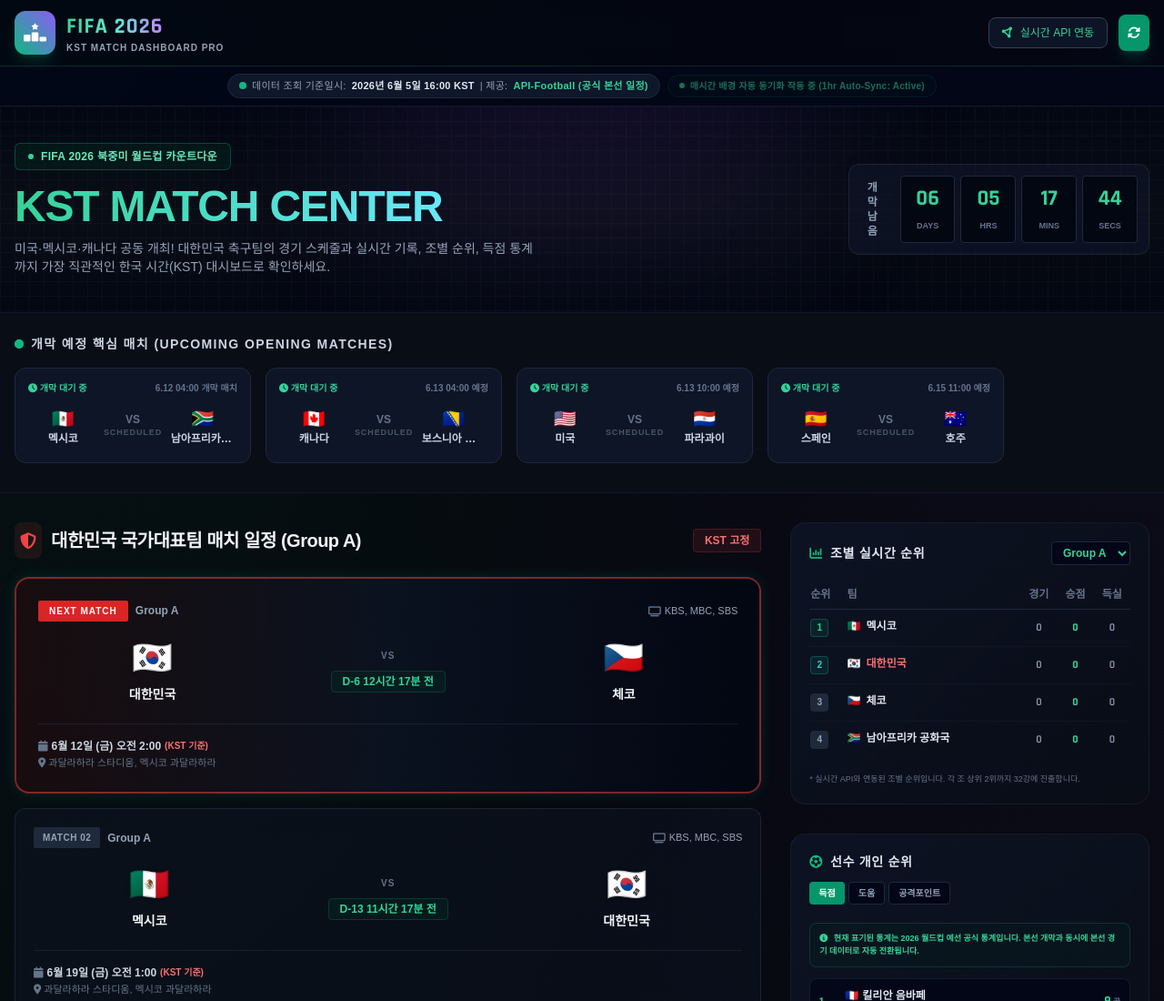
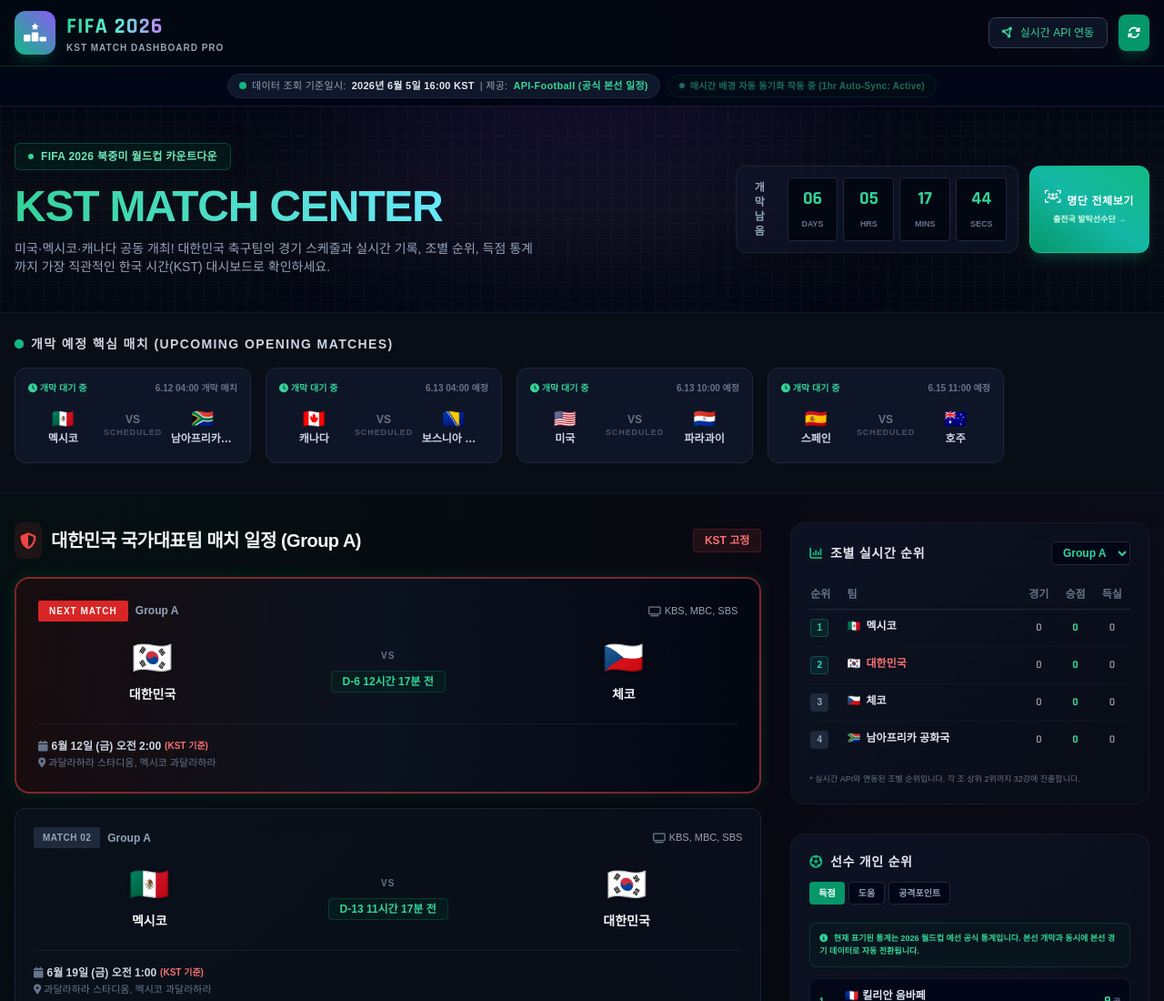
Before and after one commit to sjw2026/2026worldcup, a plain HTML site: page index.html in a window 1280 px wide. Shown: the top 1100 px of the page at 91% size. Drawn offline with nearby package versions, Linux system fonts and the light colour scheme; a web font is replaced by a local one.

Commit message:
Update index.html
v3

```diff
--- a/index.html
+++ b/index.html
@@ -136,27 +136,39 @@
         </p>
       </div>
 
+      <!-- Countdown Widget & Squad Link Container -->
+      <div class="flex flex-col sm:flex-row items-stretch gap-3 w-full md:w-auto">
         <!-- Opening Countdown Widget -->
-      <div class="flex items-center gap-2 bg-slate-900/60 border border-slate-800/80 p-3 rounded-xl shadow-2xl w-full md:w-auto max-w-sm">
+        <div class="flex items-center gap-2 bg-slate-900/60 border border-slate-800/80 p-3 rounded-xl shadow-2xl w-full sm:w-auto max-w-sm">
           <div class="text-xs font-bold text-slate-400 uppercase tracking-wider px-2 block sm:hidden md:block">개막<br>남음</div>
           <div class="grid grid-cols-4 gap-1.5 w-full">
-          <div class="bg-cyber-black border border-slate-800 p-2 rounded text-center min-w-[60px]">
-            <span id="cd-day" class="block text-xl md:text-2xl font-sports font-bold text-emerald-400">00</span>
+            <div class="bg-cyber-black border border-slate-800 p-2 rounded text-center min-w-[55px]">
+              <span id="cd-day" class="block text-lg md:text-xl font-sports font-bold text-emerald-400">00</span>
               <span class="text-[9px] text-slate-500 uppercase font-semibold">Days</span>
             </div>
-          <div class="bg-cyber-black border border-slate-800 p-2 rounded text-center min-w-[60px]">
-            <span id="cd-hour" class="block text-xl md:text-2xl font-sports font-bold text-emerald-400">00</span>
+            <div class="bg-cyber-black border border-slate-800 p-2 rounded text-center min-w-[55px]">
+              <span id="cd-hour" class="block text-lg md:text-xl font-sports font-bold text-emerald-400">00</span>
               <span class="text-[9px] text-slate-500 uppercase font-semibold">Hrs</span>
             </div>
-          <div class="bg-cyber-black border border-slate-800 p-2 rounded text-center min-w-[60px]">
-            <span id="cd-min" class="block text-xl md:text-2xl font-sports font-bold text-emerald-400">00</span>
+            <div class="bg-cyber-black border border-slate-800 p-2 rounded text-center min-w-[55px]">
+              <span id="cd-min" class="block text-lg md:text-xl font-sports font-bold text-emerald-400">00</span>
               <span class="text-[9px] text-slate-500 uppercase font-semibold">Mins</span>
             </div>
-          <div class="bg-cyber-black border border-slate-800 p-2 rounded text-center min-w-[60px]">
-            <span id="cd-sec" class="block text-xl md:text-2xl font-sports font-bold text-emerald-400">00</span>
+            <div class="bg-cyber-black border border-slate-800 p-2 rounded text-center min-w-[55px]">
+              <span id="cd-sec" class="block text-lg md:text-xl font-sports font-bold text-emerald-400">00</span>
               <span class="text-[9px] text-slate-500 uppercase font-semibold">Secs</span>
             </div>
           </div>
+        </div>
+
+        <!-- NEW: Squad List Page Link Button -->
+        <a href="player.html" class="flex flex-col justify-center items-center gap-1 bg-gradient-to-tr from-emerald-600 via-teal-500 to-emerald-500 hover:from-emerald-500 hover:to-teal-400 text-white font-extrabold px-4 py-3 rounded-xl shadow-lg shadow-emerald-500/20 border border-emerald-400/30 transition-all duration-300 hover:scale-[1.02] text-center min-w-[120px]">
+          <span class="text-xs tracking-wider font-extrabold uppercase flex items-center gap-1.5">
+            <i class="fa-solid fa-users-viewfinder text-sm animate-bounce"></i>
+            명단 전체보기
+          </span>
+          <span class="text-[9px] text-emerald-100 font-semibold">출전국 발탁선수단 →</span>
+        </a>
       </div>
     </div>
   </header>
```
Lines whose indentation alone changed are shown as unchanged.
